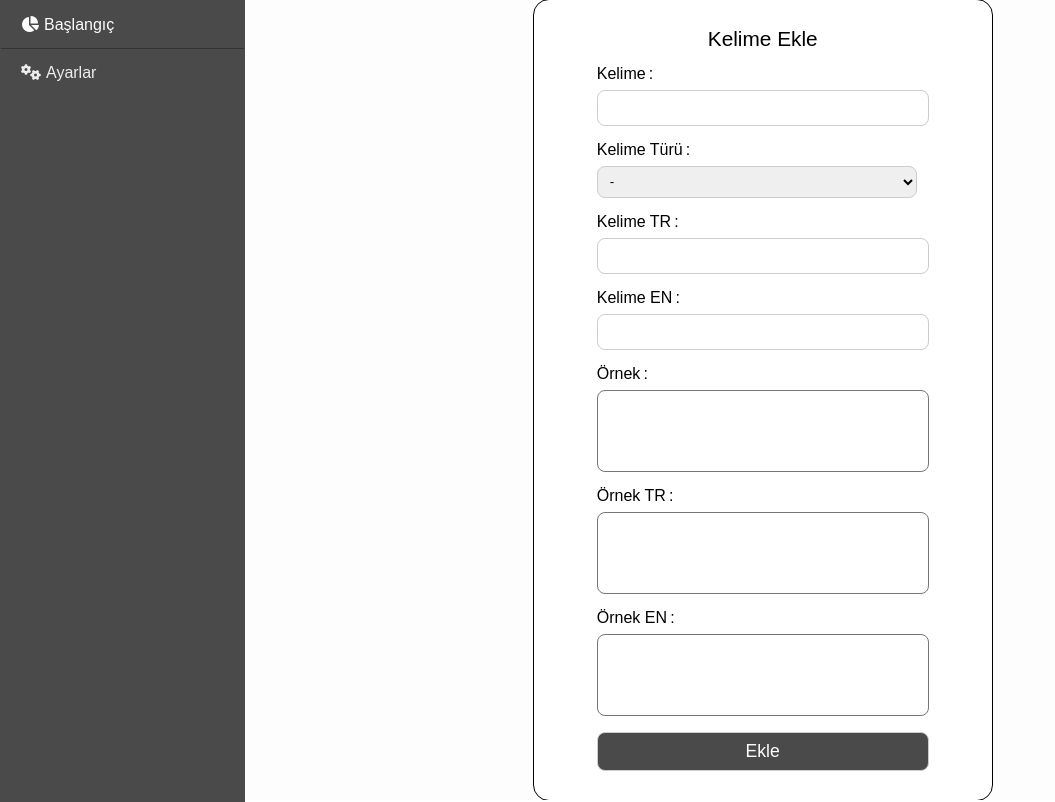
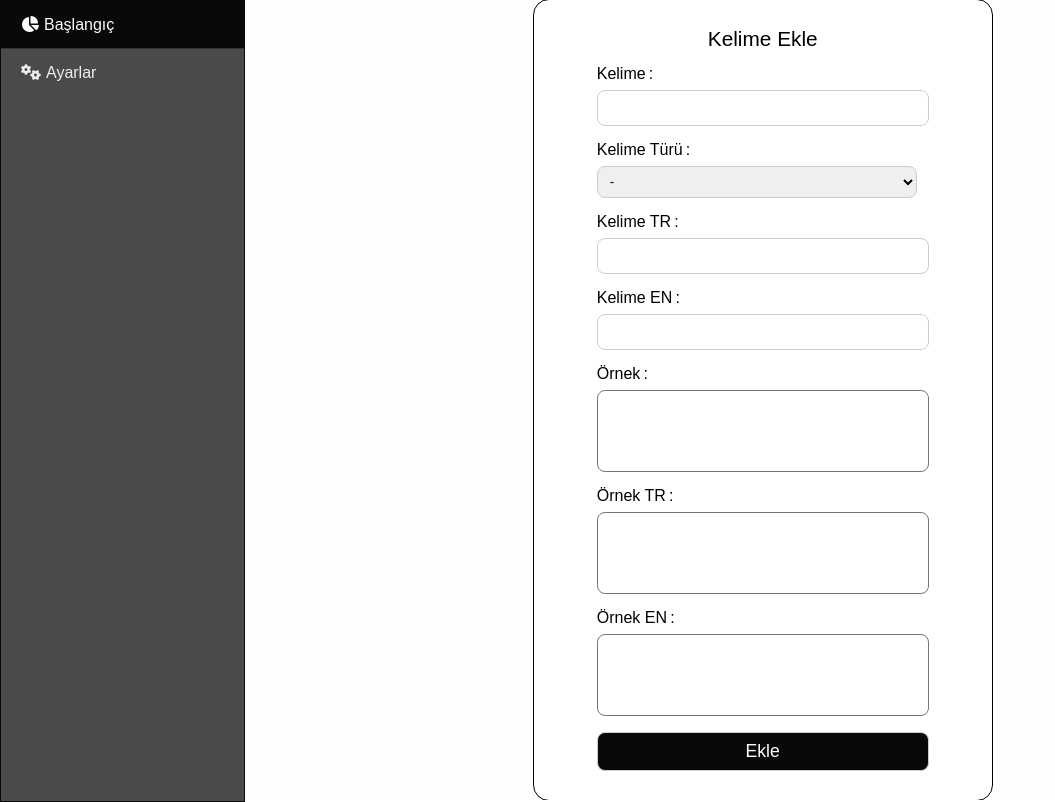
Before and after one commit to MuratAkkus0/frontend-daily, a PHP site: page /KrautUndRuben/pages/settings.html in a window 1280 px wide. Shown: the whole page, without its empty margins (0-1055 px from the left). Run offline with PHP 8.4, Linux system fonts and the light colour scheme.

Commit message:
roots --black-- color variables color value changed.

```diff
--- a/word_repeat/css/main.css
+++ b/word_repeat/css/main.css
@@ -7,7 +7,7 @@
 @import url("https://cdnjs.cloudflare.com/ajax/libs/font-awesome/6.5.2/css/all.min.css");
 @import "./add_new_word.css";
 :root {
-  --black--: rgb(74, 74, 74);
+  --black--: rgb(9, 9, 9);
   --black-hover--: rgb(84, 84, 84);
   --blue--: rgb(62, 116, 203);
   --gray-background--: #fdfdfd;
```
